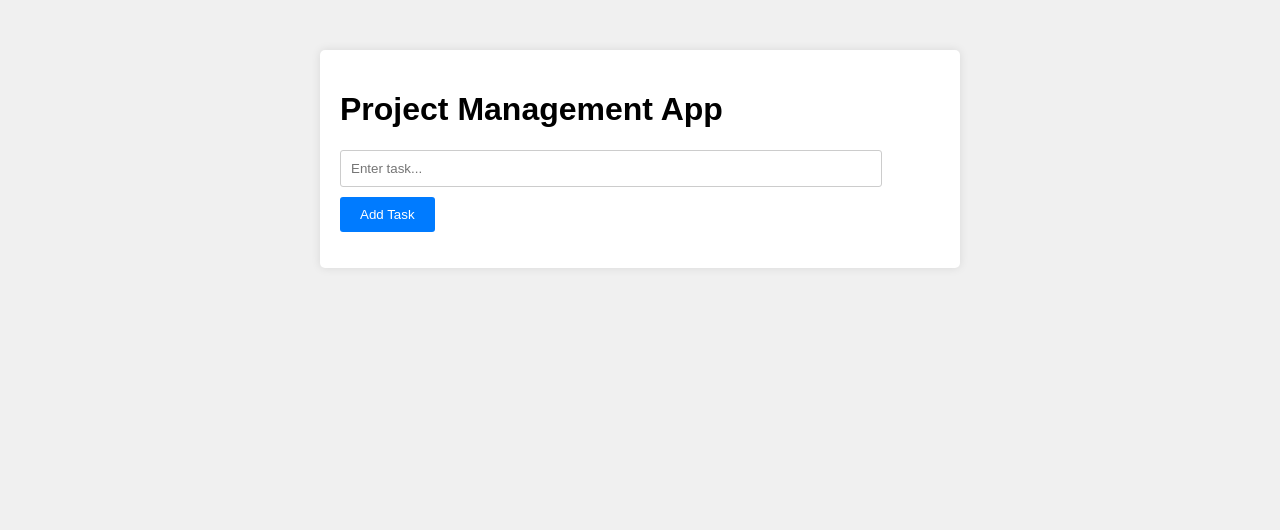
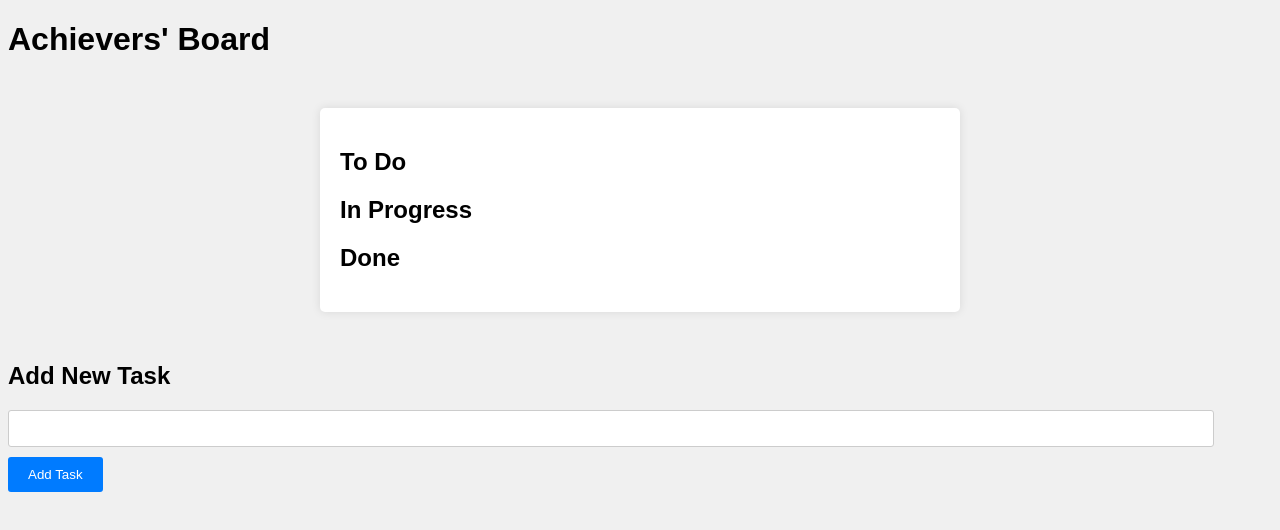
Before and after one commit to Deolinda1506/Containerizing-a-Web-Application, a plain HTML site: page index.html in a window 1280 px wide. Drawn offline with Linux system fonts and the light colour scheme.

Commit message:
Update index.html

```diff
--- a/index.html
+++ b/index.html
@@ -3,17 +3,37 @@
 <head>
     <meta charset="UTF-8">
     <meta name="viewport" content="width=device-width, initial-scale=1.0">
-    <title>Project Management App</title>
+    <title>Achievers' Board</title>
     <link rel="stylesheet" href="styles.css">
 </head>
 <body>
-    <div class="container">
-        <h1>Project Management App</h1>
-        <input type="text" id="taskInput" placeholder="Enter task...">
-        <button onclick="addTask()">Add Task</button>
-        <ul id="taskList"></ul>
+
+<h1>Achievers' Board</h1>
+
+<div class="container">
+    <div class="column" id="todo" ondrop="drop(event)" ondragover="allowDrop(event)">
+        <h2>To Do</h2>
     </div>
+    <div class="column" id="inprogress" ondrop="drop(event)" ondragover="allowDrop(event)">
+        <h2>In Progress</h2>
+    </div>
+    <div class="column" id="done" ondrop="drop(event)" ondragover="allowDrop(event)">
+        <h2>Done</h2>
+    </div>
+</div>
 
-    <script src="script.js"></script>
+<div>
+    <h2>Add New Task</h2>
+    <input type="text" id="taskInput">
+    <button onclick="addTask()">Add Task</button>
+</div>
+
+<div id="taskList">
+    <!-- Task items will be dynamically added here -->
+</div>
+
+
+<script src="script.js"></script>
+
 </body>
 </html>
```
